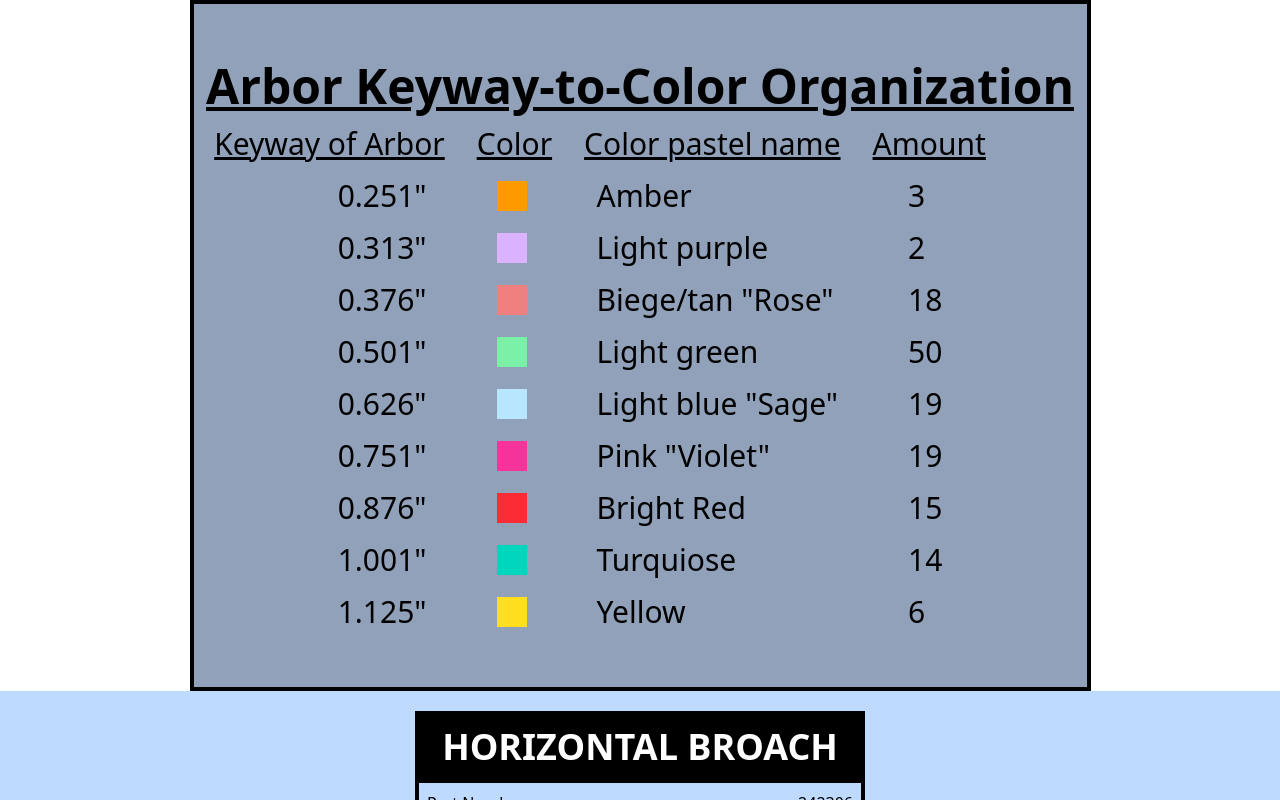
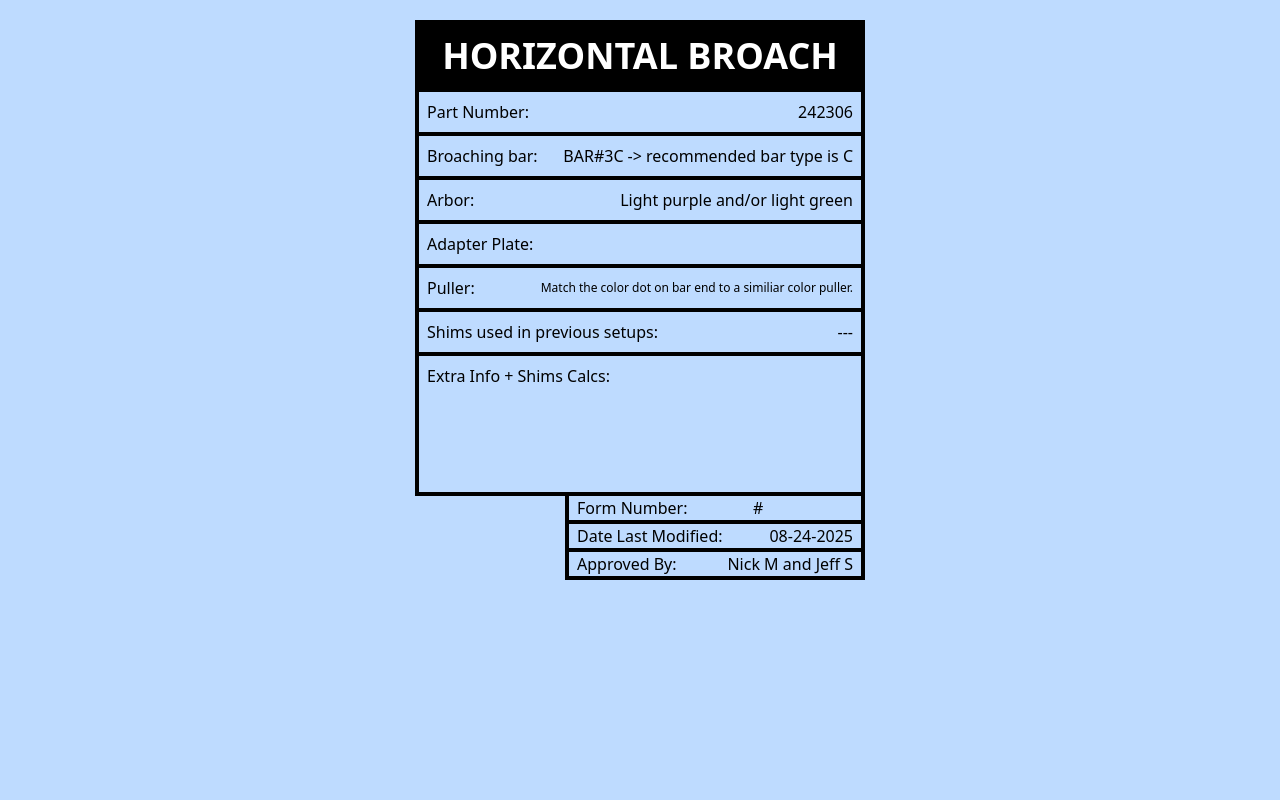
Before and after one commit to nickmcc90/hobbingbroach, a React (Vite) app: page / in a window 1280 px wide. Shown: the top 800 px of the page. Built offline with nearby package versions, Linux system fonts and the light colour scheme.

Commit message:
small change

```diff
--- a/src/App.jsx
+++ b/src/App.jsx
@@ -38,7 +38,7 @@ function App() {
         {/* {<ArborSorting />} */}
 
         {/* This sheet was to help operators understand the color system for the arbors while I was setting tables up */}
-        <ColorArborSheet />
+        {/* <ColorArborSheet /> */}
 
         {/* Setup sheets that bring all of the data together for the operators */}
         <SetupTableMult />
```
